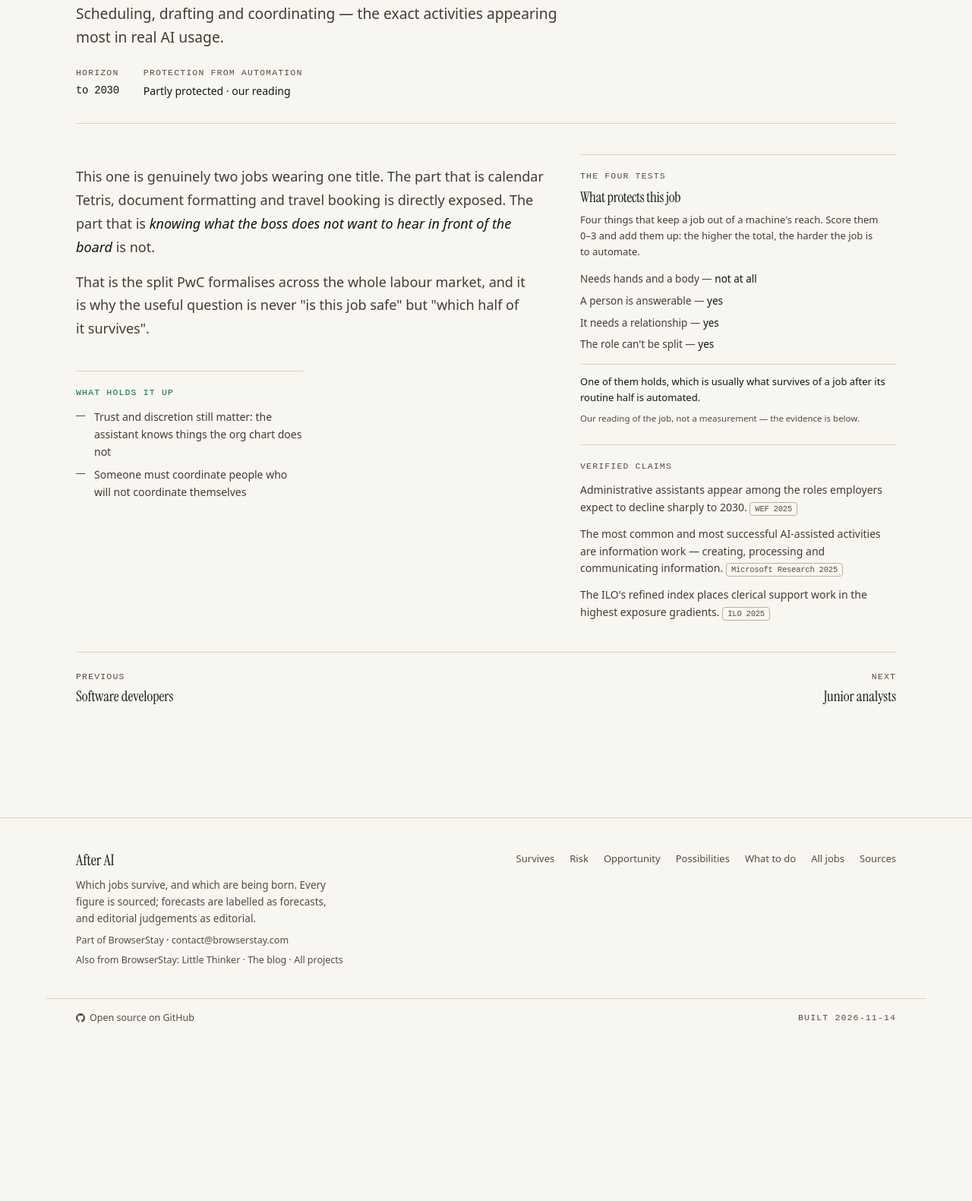
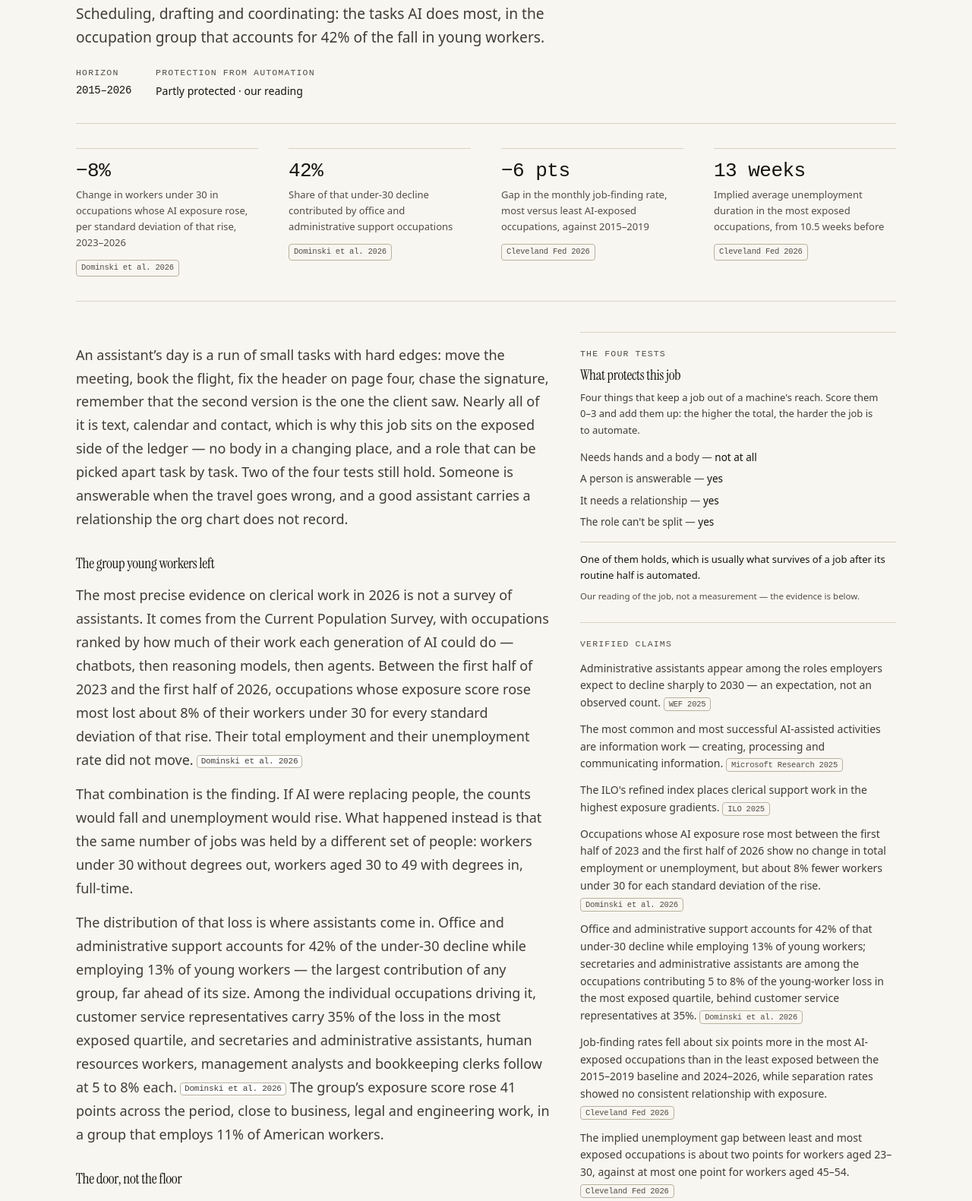
Before and after one commit to probir-sarkar/after-ai, an Astro site: page /jobs/admin-assistant in a window 1280 px wide. Shown: the part 303-1884 px from the top of the page at 76% size. Before the commit the page ends 1669 px from the top, so only its background shows below. Built offline with nearby package versions, Linux system fonts and the light colour scheme; Astro itself is replaced by a stand-in of ours.

Commit message:
admin-assistant: CPS decomposition puts the entry-rung loss in office and admin support
Dominski, Boes and Lee (arXiv:2507.08244v3) find office and administrative
support contributes 42% of the under-30 decline across AI-exposed occupations
while employing 13% of young workers, with secretaries and administrative
assistants at 5-8% of the quartile's loss. Cleveland Fed EC 2026-26 supplies
the mechanism (job-finding down ~6 points, separations flat) and the cost
(10.5 -> 13 weeks implied duration).

```diff
--- a/src/content/jobs/admin-assistant/job.json
+++ b/src/content/jobs/admin-assistant/job.json
@@ -3,7 +3,7 @@
   "short": "Admin assistants",
   "verdict": "at-risk",
   "category": "cognitive",
-  "oneLiner": "Scheduling, drafting and coordinating — the exact activities appearing most in real AI usage.",
+  "oneLiner": "Scheduling, drafting and coordinating: the tasks AI does most, in the occupation group that accounts for 42% of the fall in young workers.",
   "tests": {
     "body": 0,
     "accountability": 2,
@@ -14,11 +14,43 @@
     "Trust and discretion still matter: the assistant knows things the org chart does not",
     "Someone must coordinate people who will not coordinate themselves"
   ],
-  "threats": [],
-  "metrics": [],
+  "threats": [
+    "Scheduling, drafting and coordinating are the activities that appear most in records of real AI use",
+    "The entry rung is the part that closed: firms are not replacing assistants, they are not hiring them"
+  ],
+  "metrics": [
+    {
+      "label": "Change in workers under 30 in occupations whose AI exposure rose, per standard deviation of that rise, 2023–2026",
+      "display": "−8%",
+      "value": -8.0,
+      "unit": "percent",
+      "source": "dominski-labour-2026"
+    },
+    {
+      "label": "Share of that under-30 decline contributed by office and administrative support occupations",
+      "display": "42%",
+      "value": 42.0,
+      "unit": "percent",
+      "source": "dominski-labour-2026"
+    },
+    {
+      "label": "Gap in the monthly job-finding rate, most versus least AI-exposed occupations, against 2015–2019",
+      "display": "−6 pts",
+      "value": -6.0,
+      "unit": "percent",
+      "source": "clevelandfed-jobfinding"
+    },
+    {
+      "label": "Implied average unemployment duration in the most exposed occupations, from 10.5 weeks before",
+      "display": "13 weeks",
+      "value": 91,
+      "unit": "day",
+      "source": "clevelandfed-jobfinding"
+    }
+  ],
   "claims": [
     {
-      "text": "Administrative assistants appear among the roles employers expect to decline sharply to 2030.",
+      "text": "Administrative assistants appear among the roles employers expect to decline sharply to 2030 — an expectation, not an observed count.",
       "source": "wef-fastest"
     },
     {
@@ -28,9 +60,25 @@
     {
       "text": "The ILO's refined index places clerical support work in the highest exposure gradients.",
       "source": "ilo-index"
+    },
+    {
+      "text": "Occupations whose AI exposure rose most between the first half of 2023 and the first half of 2026 show no change in total employment or unemployment, but about 8% fewer workers under 30 for each standard deviation of the rise.",
+      "source": "dominski-labour-2026"
+    },
+    {
+      "text": "Office and administrative support accounts for 42% of that under-30 decline while employing 13% of young workers; secretaries and administrative assistants are among the occupations contributing 5 to 8% of the young-worker loss in the most exposed quartile, behind customer service representatives at 35%.",
+      "source": "dominski-labour-2026"
+    },
+    {
+      "text": "Job-finding rates fell about six points more in the most AI-exposed occupations than in the least exposed between the 2015–2019 baseline and 2024–2026, while separation rates showed no consistent relationship with exposure.",
+      "source": "clevelandfed-jobfinding"
+    },
+    {
+      "text": "The implied unemployment gap between least and most exposed occupations is about two points for workers aged 23–30, against at most one point for workers aged 45–54.",
+      "source": "clevelandfed-jobfinding"
     }
   ],
   "series": [],
-  "horizon": "to 2030",
+  "horizon": "2015–2026",
   "order": 25
 }
--- a/src/content/jobs/admin-assistant/notes.mdx
+++ b/src/content/jobs/admin-assistant/notes.mdx
@@ -1,6 +1,62 @@
-This one is genuinely two jobs wearing one title. The part that is calendar Tetris,
-document formatting and travel booking is directly exposed. The part that is *knowing what
-the boss does not want to hear in front of the board* is not.
+An assistant’s day is a run of small tasks with hard edges: move the meeting, book the flight,
+fix the header on page four, chase the signature, remember that the second version is the one the
+client saw. Nearly all of it is text, calendar and contact, which is why this job sits on the
+exposed side of the ledger — no body in a changing place, and a role that can be picked apart task
+by task. Two of the four tests still hold. Someone is answerable when the travel goes wrong, and a
+good assistant carries a relationship the org chart does not record.
 
-That is the split PwC formalises across the whole labour market, and it is why the useful
-question is never "is this job safe" but "which half of it survives".
+### The group young workers left
+
+The most precise evidence on clerical work in 2026 is not a survey of assistants. It comes from
+the Current Population Survey, with occupations ranked by how much of their work each generation
+of AI could do — chatbots, then reasoning models, then agents. Between the first half of 2023 and
+the first half of 2026, occupations whose exposure score rose most lost about 8% of their workers
+under 30 for every standard deviation of that rise. Their total employment and their unemployment
+rate did not move.<Cite ids="dominski-labour-2026" />
+
+That combination is the finding. If AI were replacing people, the counts would fall and
+unemployment would rise. What happened instead is that the same number of jobs was held by a
+different set of people: workers under 30 without degrees out, workers aged 30 to 49 with degrees
+in, full-time.
+
+The distribution of that loss is where assistants come in. Office and administrative support
+accounts for 42% of the under-30 decline while employing 13% of young workers — the largest
+contribution of any group, far ahead of its size. Among the individual occupations driving it,
+customer service representatives carry 35% of the loss in the most exposed quartile, and
+secretaries and administrative assistants, human resources workers, management analysts and
+bookkeeping clerks follow at 5 to 8% each.<Cite ids="dominski-labour-2026" /> The group’s exposure
+score rose 41 points across the period, close to business, legal and engineering work, in a group
+that employs 11% of American workers.
+
+### The door, not the floor
+
+A second study, using the same survey to follow individuals month to month, asks what happened to
+the people on the other side of that. Since generative AI spread, unemployment for workers aged 23
+to 54 rose about a percentage point more in the most exposed occupations than in the least. The
+cause is not separations: the rate at which people leave jobs in exposed occupations is unchanged.
+It is job-finding. The monthly rate at which unemployed workers in the most exposed occupations
+find work fell about six points more than in the least exposed, against a national average near
+34%, which stretches the implied average spell of unemployment from about ten and a half weeks to
+more than thirteen.<Cite ids="clevelandfed-jobfinding" />
+
+The age split is the sharpest part of it. Between the least and most exposed occupations the
+predicted unemployment gap is about two points for workers aged 23 to 30, and at most one point
+for workers aged 45 to 54. The authors read the pattern as consistent with what some observers
+call a “no hire, no fire” market: firms waiting to see what AI does to their workflows, and
+shrinking their exposure to labour costs through attrition and slower hiring rather than
+dismissal.
+
+Both studies draw on the same monthly survey, and neither claims AI caused the change — an
+exposure score measures what a model can do, not what a firm did with it.
+
+### The reading
+
+Two jobs wear this title. One is calendar logistics and document formatting, and it is being
+absorbed. The other is judgement held in trust: knowing that Thursday’s meeting is the one that
+matters, that the number in the draft is wrong, that the client needs to hear it from a person
+before it reaches the board. That half is not exposed, and it is not where anyone starts.
+
+The apprenticeship ran through the first half. An assistant learned an executive’s priorities by
+managing the calendar, and learned what a good document looks like by fixing bad ones. That route
+is now the part that is closing, which leaves the durable half of the job reachable mostly by
+people already inside it.
--- a/src/data/sources.ts
+++ b/src/data/sources.ts
@@ -432,6 +432,26 @@ export const sources = [
     url: 'https://iab-forum.de/ki-als-jobkiller-fuer-berufseinsteiger-entwarnung-mit-vorbehalt/',
     note: 'The authors’ own write-up of the same study: monthly administrative data on about 22.3 million full-time employees, January 2021 to December 2025. Full-time employment of 20- to 29-year-olds in highly exposed occupations 3.8% below its 2022 level against 2.6% in less exposed ones. Exposure is the share of tasks a large language model could do markedly faster (Eloundou et al.) — potential exposure, not observed adoption.',
   },
+  {
+    id: 'dominski-labour-2026',
+    short: 'Dominski et al. 2026',
+    title: 'Advancing AI Capabilities and Evolving Labor Outcomes',
+    publisher: 'arXiv:2507.08244 (Dominski, Boes and Lee)',
+    year: 2026,
+    kind: 'study',
+    url: 'https://arxiv.org/abs/2507.08244',
+    note: 'Current Population Survey, January 2023 to June 2026, with 2017–2022 as a placebo period. Occupations scored by how much of their work each AI capability generation could do. Finds no change in total employment or unemployment, about 8 log points fewer workers under 30 per standard deviation of exposure growth, and office and administrative support contributing 42% of that decline while employing 13% of young workers. Version 3, 10 November 2026.',
+  },
+  {
+    id: 'clevelandfed-jobfinding',
+    short: 'Cleveland Fed 2026',
+    title: 'Job Finding and Unemployment in the Age of AI',
+    publisher: 'Federal Reserve Bank of Cleveland, Economic Commentary 2026-26',
+    year: 2026,
+    kind: 'study',
+    url: 'https://www.clevelandfed.org/publications/economic-commentary/2026/ec-202626-job-finding-and-unemployment-in-the-age-of-ai',
+    note: 'Cline and Kaymak, published 9 November 2026. CPS panels linked month to month, January 2015 to December 2019 as the pre-AI baseline against January 2024 to April 2026. Unemployment about 1 point higher in the most AI-exposed occupations, driven by a 6 point larger fall in job-finding rather than by separations. Exposure is task overlap with what models can do — potential, not observed adoption.',
+  },
 ] as const satisfies readonly Source[];
 
 export type SourceId = (typeof sources)[number]['id'];
```
Also changed, not shown: CHANGELOG.md.
